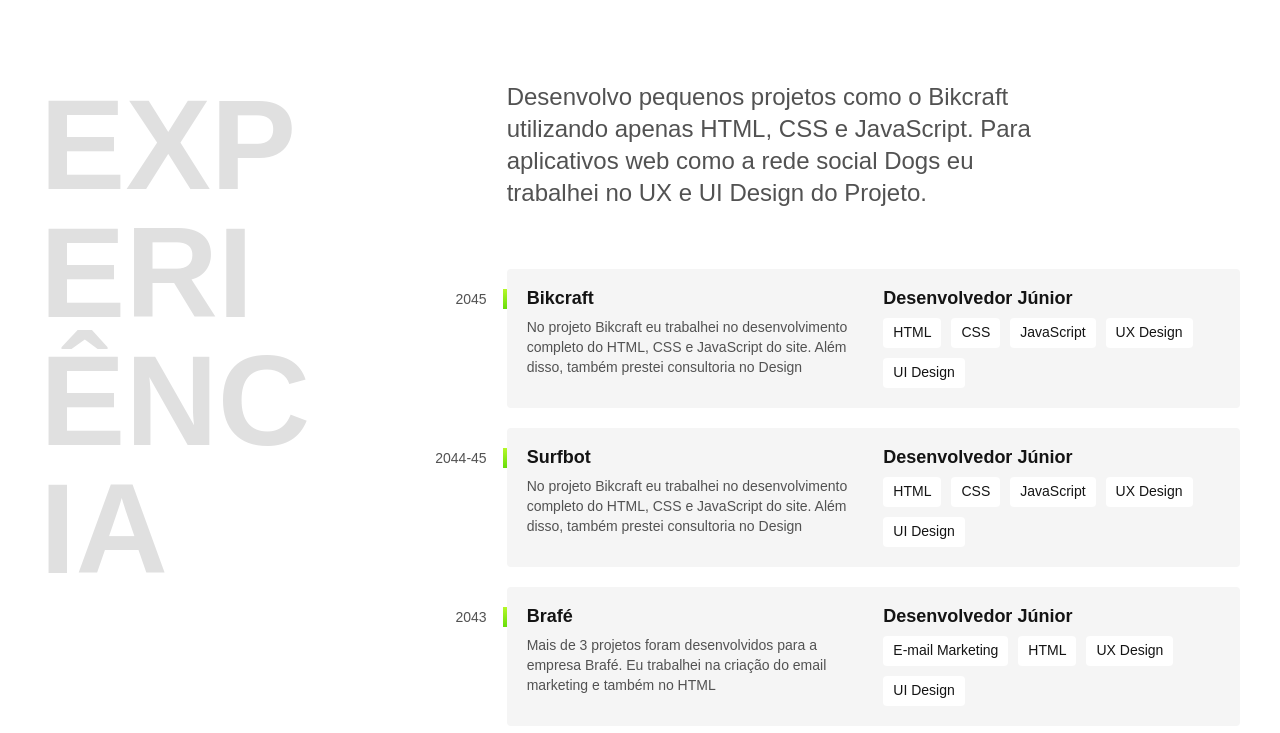
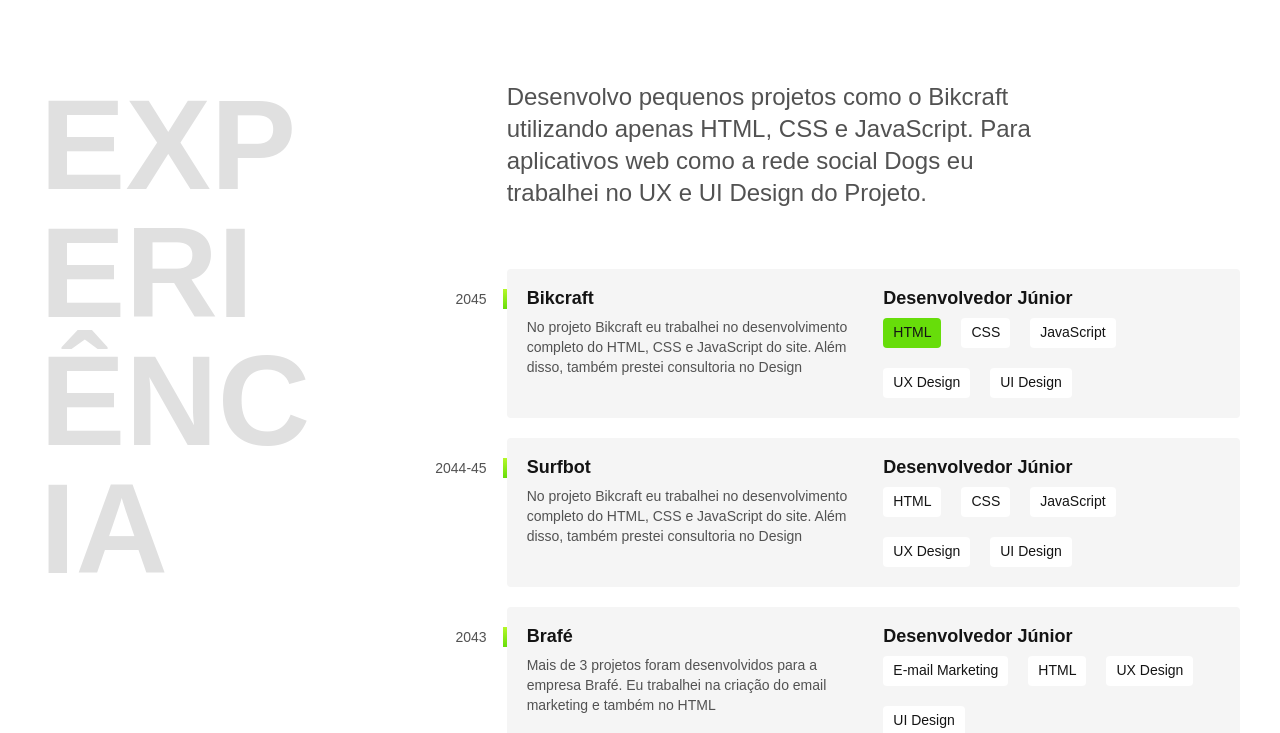
Before and after one commit to ssCaio/ssCaio.github.io, a plain HTML site: page index.html in a window 1280 px wide. In both pictures the pointer is over the item 912 px from the left and 1025 px from the top of the page. Shown: the part 692-1425 px from the top of the page. Drawn offline with Linux system fonts and the light colour scheme.

Commit message:
Atualização no estilo da experiência

```diff
--- a/css/experiencia.css
+++ b/css/experiencia.css
@@ -71,7 +71,7 @@
 .empresas-habilidades {
   display: flex;
   flex-wrap: wrap;
-  gap: 10px;
+  gap: 20px;
   align-content: start;
 }
 .empresas-habilidades li {
@@ -80,6 +80,9 @@
   border-radius: 4px;
   background: #ffffff;
   padding: 5px 10px;
+}
+.empresas-habilidades li:hover {
+  background-color: #67dd0a;
 }
 
 @media (max-width: 800px) {
```
